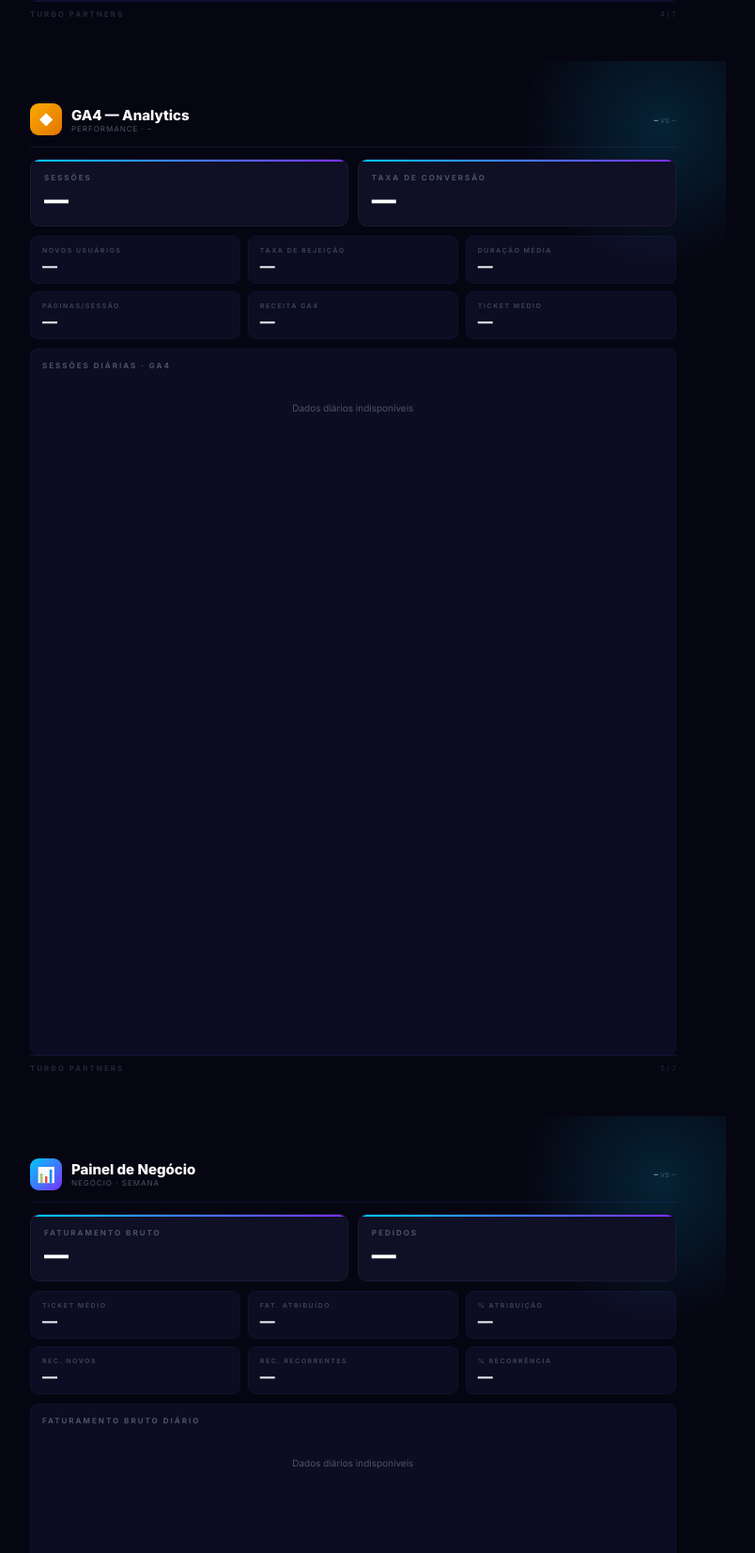
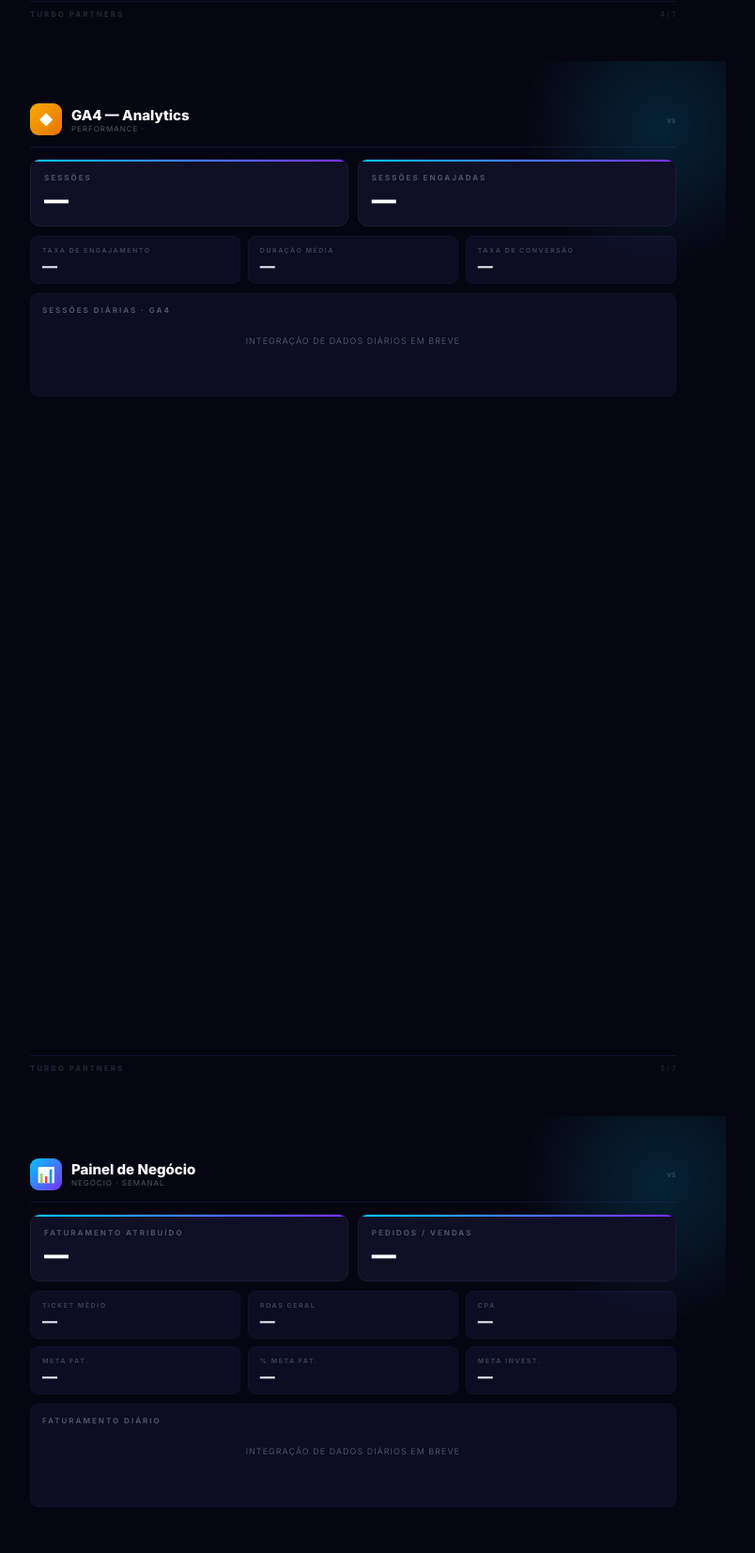
Before and after one commit to Warleypablo/auto-report, a Python web app: template core/templates/ecommerce.html in a window 1280 px wide. Shown: the part 4425-6078 px from the top of the page at 94% size, without its empty margins (21-825 px from the left). Run offline with Jinja, Linux system fonts and the light colour scheme; the template is opened without the code that fills it, so the values that code supplies are empty.

Commit message:
fix(pdf): corrige mapeamento de chaves (lowercase), nomes reais dos handlers, layout compacto
- normalizar_dados() lowercaseia chaves: PERIODO_INICIO → periodo_inicio
- ecommerce.html: fat_face/roas_face/inv_face para Meta, fat_goog/roas_goog para Google
- GA4: ses_ga, ses_eng_ga, taxa_eng_ga, temp_med_ga (nomes reais do scraper)
- Remove KPIs não coletados (CTR/CPM/CPC/Cliques) — substitui por vendas e CPA
- chart-wrap: min-height fixo (evita espaço vazio excessivo com flex:1)
- Painel usa meta_fat, per_meta_fat, meta_inv do painel_scraper

Co-Authored-By: Claude Sonnet 4.6 <noreply@anthropic.com>

```diff
--- a/core/pdf_generator.py
+++ b/core/pdf_generator.py
@@ -37,9 +37,10 @@ def _get_env() -> Environment:
 def normalizar_dados(dados: dict[str, str]) -> dict[str, Any]:
     """
     Converte placeholders do handler em contexto Jinja2.
-    {"{{fat_sem}}": "R$ 100,00"} → {"fat_sem": "R$ 100,00"}
+    {"{{PERIODO_INICIO}}": "26/05"} → {"periodo_inicio": "26/05"}
+    Lowercaseia todas as chaves para uniformidade.
     """
-    return {re.sub(r"[{}]", "", k).strip(): v for k, v in dados.items()}
+    return {re.sub(r"[{}]", "", k).strip().lower(): v for k, v in dados.items()}
 
 
 def selecionar_template(categoria: str) -> str:
--- a/core/templates/base.html
+++ b/core/templates/base.html
@@ -163,7 +163,7 @@ body {
   border: 1px solid var(--border-sub);
   border-radius: 8px;
   padding: 12px;
-  flex: 1;
+  min-height: 110px;
 }
 .chart-title {
   font-size: 8px;
--- a/core/templates/ecommerce.html
+++ b/core/templates/ecommerce.html
@@ -8,9 +8,17 @@
 {% set total_pags = 7 %}
 {% set dd = dados_diarios if dados_diarios is defined else {} %}
 
+{# Helpers de período — basic_placeholders retorna PERIODO_INICIO/FIM em uppercase,
+   normalizar_dados() faz lowercase, então aqui usamos periodo_inicio/periodo_fim #}
+{% set p_ini  = periodo_inicio if periodo_inicio is defined else "" %}
+{% set p_fim  = periodo_fim    if periodo_fim    is defined else "" %}
+{% set p_ini2 = periodo_inicio_comp if periodo_inicio_comp is defined else "" %}
+{% set p_fim2 = periodo_fim_comp    if periodo_fim_comp    is defined else "" %}
+{% set periodo_str = (p_ini + " – " + p_fim) if p_ini else (periodo if periodo is defined else "") %}
+
 {% block content %}
 
-{# PÁG 1 — CAPA #}
+{# ═══════════════════════ PÁG 1 — CAPA ═══════════════════════ #}
 <div class="page">
   <div class="accent-line"></div>
   <div class="glow-tr"></div>
@@ -21,20 +29,20 @@
     <span style="font-size:9px;font-weight:700;letter-spacing:3px;text-transform:uppercase;color:var(--t-dim);">Turbo Partners</span>
   </div>
 
-  <div style="flex:1;display:flex;flex-direction:column;justify-content:center;padding:24px 0;">
+  <div style="flex:1;display:flex;flex-direction:column;justify-content:center;padding:20px 0;">
     <div style="font-size:10px;font-weight:700;letter-spacing:3px;text-transform:uppercase;color:var(--cyan);margin-bottom:10px;">
       Relatório de Performance
     </div>
-    <div style="font-size:38px;font-weight:900;letter-spacing:-1.5px;line-height:1.05;color:var(--t-primary);margin-bottom:10px;">
+    <div style="font-size:40px;font-weight:900;letter-spacing:-1.5px;line-height:1;color:var(--t-primary);margin-bottom:12px;">
       {{ cliente if cliente is defined else "Cliente" }}
     </div>
-    <div style="font-size:13px;color:var(--t-ghost);">
+    <div style="font-size:12px;color:var(--t-ghost);">
       <strong style="color:var(--t-muted);">
-        {{ freq if freq is defined else "Semana" }} {{ semana if semana is defined else "" }} · {{ periodo_inicio if periodo_inicio is defined else "" }} a {{ periodo_fim if periodo_fim is defined else "" }}
+        {{ freq if freq is defined else "Semanal" }}{% if p_ini %} · {{ p_ini }} a {{ p_fim }}{% endif %}
       </strong>
     </div>
 
-    <div class="accent-line-h" style="margin:20px 0;"></div>
+    <div class="accent-line-h" style="margin:18px 0;"></div>
 
     <div class="g2 g3c">
       <div class="card-sm">
@@ -63,19 +71,19 @@
 
   <div style="display:flex;justify-content:space-between;align-items:flex-end;">
     <span style="font-size:8px;color:var(--t-dim);letter-spacing:2px;text-transform:uppercase;">Relatório Semanal</span>
-    <span style="font-size:9px;color:var(--t-dim);">{{ periodo_fim if periodo_fim is defined else "" }}</span>
+    <span style="font-size:9px;color:var(--t-dim);">{{ p_fim }}</span>
   </div>
 </div>
 
-{# PÁG 2 — RESUMO EXECUTIVO #}
+{# ═══════════════════════ PÁG 2 — RESUMO EXECUTIVO ═══════════════════════ #}
 <div class="page">
   <div class="glow-tr"></div>
 
-  <div style="font-size:10px;font-weight:700;letter-spacing:3px;text-transform:uppercase;color:var(--cyan);margin-bottom:16px;">
+  <div style="font-size:10px;font-weight:700;letter-spacing:3px;text-transform:uppercase;color:var(--cyan);margin-bottom:14px;">
     Resumo Executivo
   </div>
 
-  <div class="card" style="margin-bottom:12px;">
+  <div class="card" style="margin-bottom:10px;">
     <div class="accent-line-top"></div>
     <div class="kpi-big-label">Faturamento Total Atribuído</div>
     <div class="kpi-big-value">{{ fat_sem if fat_sem is defined else "—" }}</div>
@@ -86,23 +94,22 @@
     {% endif %}
   </div>
 
-  <div class="g2 g2c" style="margin-bottom:12px;">
-    {{ big_kpi("ROAS (Meta)", roas if roas is defined else "—", var_roas if var_roas is defined else None, roas_comp if roas_comp is defined else None) }}
-    {{ big_kpi("ROAS (Google)", roas_google if roas_google is defined else "—", var_roas_google if var_roas_google is defined else None, roas_google_comp if roas_google_comp is defined else None) }}
+  <div class="g2 g2c" style="margin-bottom:10px;">
+    {{ big_kpi("ROAS (Meta)", roas_face if roas_face is defined else (roas if roas is defined else "—"), var_roas_face if var_roas_face is defined else (var_roas if var_roas is defined else None), roas_face_comp if roas_face_comp is defined else None) }}
+    {{ big_kpi("ROAS (Google)", roas_goog if roas_goog is defined else "—", var_roas_goog if var_roas_goog is defined else None) }}
   </div>
 
-  <div class="g2 g2c" style="margin-bottom:12px;">
+  <div class="g2 g2c" style="margin-bottom:10px;">
     {{ big_kpi("Investimento Total", inv_sem if inv_sem is defined else "—", var_inv_sem if var_inv_sem is defined else None) }}
     {{ big_kpi("Vendas / Pedidos", vendas if vendas is defined else "—", var_vendas if var_vendas is defined else None) }}
   </div>
 
-  <div class="card-sm" style="margin-bottom:auto;">
+  <div class="card-sm">
     <div style="font-size:10px;color:var(--t-muted);line-height:1.7;font-style:italic;">
       {% if var_fat_sem is defined and var_fat_sem and var_fat_sem | delta_class == "up" %}
-        Semana {{ semana if semana is defined else "" }} registrou crescimento de {{ var_fat_sem }} no faturamento
-        atribuído, atingindo {{ fat_sem if fat_sem is defined else "" }}. As campanhas seguem em aceleração.
+        A semana registrou crescimento de {{ var_fat_sem }} no faturamento atribuído, atingindo {{ fat_sem if fat_sem is defined else "" }}. As campanhas seguem em aceleração.
       {% else %}
-        Semana {{ semana if semana is defined else "" }} registrou faturamento de {{ fat_sem if fat_sem is defined else "" }}.
+        A semana registrou faturamento de {{ fat_sem if fat_sem is defined else "—" }}.
         {% if var_fat_sem is defined and var_fat_sem %}
         Retração de {{ var_fat_sem }} vs. semana anterior — campanhas em fase de otimização.
         {% endif %}
@@ -113,29 +120,32 @@
   {{ page_footer(2, total_pags) }}
 </div>
 
-{# PÁG 3 — META ADS #}
+{# ═══════════════════════ PÁG 3 — META ADS ═══════════════════════ #}
 <div class="page">
   <div class="glow-tr"></div>
 
   {{ channel_header(
       "Meta Ads",
       '<span style="background:linear-gradient(135deg,#1877F2,#0D5FBF);width:34px;height:34px;border-radius:9px;display:flex;align-items:center;justify-content:center;font-size:15px;font-weight:900;color:#fff;">f</span>',
-      (periodo_inicio if periodo_inicio is defined else "") + " – " + (periodo_fim if periodo_fim is defined else ""),
-      (periodo_inicio_comp if periodo_inicio_comp is defined else "") + " – " + (periodo_fim_comp if periodo_fim_comp is defined else "")
+      periodo_str,
+      (p_ini2 + " – " + p_fim2) if p_ini2 else ""
   ) }}
 
   <div class="row" style="margin-bottom:10px;">
-    {{ big_kpi("Faturamento Atribuído", fat_meta if fat_meta is defined else (fat_sem if fat_sem is defined else "—"), var_fat_meta if var_fat_meta is defined else (var_fat_sem if var_fat_sem is defined else None), fat_meta_comp if fat_meta_comp is defined else None) }}
-    {{ big_kpi("ROAS", roas if roas is defined else "—", var_roas if var_roas is defined else None, roas_comp if roas_comp is defined else None) }}
+    {{ big_kpi("Faturamento Atribuído",
+        fat_face if fat_face is defined else (fat_sem if fat_sem is defined else "—"),
+        var_fat_face if var_fat_face is defined else (var_fat_sem if var_fat_sem is defined else None),
+        fat_face_comp if fat_face_comp is defined else None) }}
+    {{ big_kpi("ROAS",
+        roas_face if roas_face is defined else (roas if roas is defined else "—"),
+        var_roas_face if var_roas_face is defined else (var_roas if var_roas is defined else None),
+        roas_face_comp if roas_face_comp is defined else None) }}
   </div>
 
   <div class="g2 g3c" style="margin-bottom:10px;">
-    {{ small_kpi("Investimento", inv_meta if inv_meta is defined else (inv_sem if inv_sem is defined else "—"), var_inv_meta if var_inv_meta is defined else None) }}
-    {{ small_kpi("Cliques", cliques_meta if cliques_meta is defined else "—", var_cliques_meta if var_cliques_meta is defined else None) }}
-    {{ small_kpi("CTR", ctr_meta if ctr_meta is defined else "—", var_ctr_meta if var_ctr_meta is defined else None) }}
-    {{ small_kpi("CPM", cpm_meta if cpm_meta is defined else "—", var_cpm_meta if var_cpm_meta is defined else None) }}
-    {{ small_kpi("CPC", cpc_meta if cpc_meta is defined else "—", var_cpc_meta if var_cpc_meta is defined else None) }}
-    {{ small_kpi("Conversões", conv_meta if conv_meta is defined else "—", var_conv_meta if var_conv_meta is defined else None) }}
+    {{ small_kpi("Investimento", inv_face if inv_face is defined else (inv_sem if inv_sem is defined else "—"), var_inv_face if var_inv_face is defined else None) }}
+    {{ small_kpi("Vendas", vendas_face if vendas_face is defined else "—", var_vendas_face if var_vendas_face is defined else None) }}
+    {{ small_kpi("CPA", cpa_face if cpa_face is defined else "—", var_cpa_face if var_cpa_face is defined else None) }}
   </div>
 
   {{ bar_chart("chart_meta", dd.get("meta_ads") if dd else None, "Faturamento diário · Meta Ads") }}
@@ -143,59 +153,53 @@
   {{ page_footer(3, total_pags) }}
 </div>
 
-{# PÁG 4 — GOOGLE ADS #}
+{# ═══════════════════════ PÁG 4 — GOOGLE ADS ═══════════════════════ #}
 <div class="page">
   <div class="glow-tr"></div>
 
   {{ channel_header(
       "Google Ads",
       '<span style="background:linear-gradient(135deg,#EA4335,#FBBC05);width:34px;height:34px;border-radius:9px;display:flex;align-items:center;justify-content:center;font-size:14px;font-weight:900;color:#fff;">G</span>',
-      (periodo_inicio if periodo_inicio is defined else "") + " – " + (periodo_fim if periodo_fim is defined else ""),
-      (periodo_inicio_comp if periodo_inicio_comp is defined else "") + " – " + (periodo_fim_comp if periodo_fim_comp is defined else "")
+      periodo_str,
+      (p_ini2 + " – " + p_fim2) if p_ini2 else ""
   ) }}
 
   <div class="row" style="margin-bottom:10px;">
-    {{ big_kpi("Receita Conversões", fat_google if fat_google is defined else "—", var_fat_google if var_fat_google is defined else None, fat_google_comp if fat_google_comp is defined else None) }}
-    {{ big_kpi("ROAS", roas_google if roas_google is defined else "—", var_roas_google if var_roas_google is defined else None, roas_google_comp if roas_google_comp is defined else None) }}
+    {{ big_kpi("Faturamento Atribuído", fat_goog if fat_goog is defined else "—", var_fat_goog if var_fat_goog is defined else None) }}
+    {{ big_kpi("ROAS", roas_goog if roas_goog is defined else "—", var_roas_goog if var_roas_goog is defined else None) }}
   </div>
 
   <div class="g2 g3c" style="margin-bottom:10px;">
-    {{ small_kpi("Investimento", inv_google if inv_google is defined else "—", var_inv_google if var_inv_google is defined else None) }}
-    {{ small_kpi("Impressões", impr_google if impr_google is defined else "—", var_impr_google if var_impr_google is defined else None) }}
-    {{ small_kpi("CTR", ctr_google if ctr_google is defined else "—", var_ctr_google if var_ctr_google is defined else None) }}
-    {{ small_kpi("Cliques", cliques_google if cliques_google is defined else "—", var_cliques_google if var_cliques_google is defined else None) }}
-    {{ small_kpi("CPC", cpc_google if cpc_google is defined else "—", var_cpc_google if var_cpc_google is defined else None) }}
-    {{ small_kpi("CPA", cpa_google if cpa_google is defined else "—", var_cpa_google if var_cpa_google is defined else None) }}
+    {{ small_kpi("Investimento", inv_goog if inv_goog is defined else "—", var_inv_goog if var_inv_goog is defined else None) }}
+    {{ small_kpi("Vendas", vendas_goog if vendas_goog is defined else "—", var_vendas_goog if var_vendas_goog is defined else None) }}
+    {{ small_kpi("CPA", cpa_goog if cpa_goog is defined else "—", var_cpa_goog if var_cpa_goog is defined else None) }}
   </div>
 
-  {{ bar_chart("chart_google", dd.get("google_ads") if dd else None, "Receita diária · Google Ads") }}
+  {{ bar_chart("chart_google", dd.get("google_ads") if dd else None, "Faturamento diário · Google Ads") }}
 
   {{ page_footer(4, total_pags) }}
 </div>
 
-{# PÁG 5 — GA4 #}
+{# ═══════════════════════ PÁG 5 — GA4 ═══════════════════════ #}
 <div class="page">
   <div class="glow-tr"></div>
 
   {{ channel_header(
       "GA4 — Analytics",
       '<span style="background:linear-gradient(135deg,#F9AB00,#E37400);width:34px;height:34px;border-radius:9px;display:flex;align-items:center;justify-content:center;font-size:14px;font-weight:900;color:#fff;">◆</span>',
-      (periodo_inicio if periodo_inicio is defined else "") + " – " + (periodo_fim if periodo_fim is defined else ""),
-      (periodo_inicio_comp if periodo_inicio_comp is defined else "") + " – " + (periodo_fim_comp if periodo_fim_comp is defined else "")
+      periodo_str,
+      (p_ini2 + " – " + p_fim2) if p_ini2 else ""
   ) }}
 
   <div class="row" style="margin-bottom:10px;">
-    {{ big_kpi("Sessões", sessoes if sessoes is defined else "—", var_sessoes if var_sessoes is defined else None, sessoes_comp if sessoes_comp is defined else None) }}
-    {{ big_kpi("Taxa de Conversão", taxa_conv if taxa_conv is defined else "—", var_taxa_conv if var_taxa_conv is defined else None, taxa_conv_comp if taxa_conv_comp is defined else None) }}
+    {{ big_kpi("Sessões", ses_ga if ses_ga is defined else "—", var_ses_ga if var_ses_ga is defined else None) }}
+    {{ big_kpi("Sessões Engajadas", ses_eng_ga if ses_eng_ga is defined else "—", var_ses_eng_ga if var_ses_eng_ga is defined else None) }}
   </div>
 
   <div class="g2 g3c" style="margin-bottom:10px;">
-    {{ small_kpi("Novos Usuários", novos_usuarios if novos_usuarios is defined else "—", var_novos_usuarios if var_novos_usuarios is defined else None) }}
-    {{ small_kpi("Taxa de Rejeição", bounce_rate if bounce_rate is defined else "—", var_bounce_rate if var_bounce_rate is defined else None) }}
-    {{ small_kpi("Duração Média", duracao_media if duracao_media is defined else "—") }}
-    {{ small_kpi("Páginas/Sessão", pags_sessao if pags_sessao is defined else "—") }}
-    {{ small_kpi("Receita GA4", receita_ga4 if receita_ga4 is defined else "—", var_receita_ga4 if var_receita_ga4 is defined else None) }}
-    {{ small_kpi("Ticket Médio", tck_med if tck_med is defined else "—", var_tck_med if var_tck_med is defined else None) }}
+    {{ small_kpi("Taxa de Engajamento", taxa_eng_ga if taxa_eng_ga is defined else "—", var_taxa_eng_ga if var_taxa_eng_ga is defined else None) }}
+    {{ small_kpi("Duração Média", temp_med_ga if temp_med_ga is defined else "—", var_temp_med_ga if var_temp_med_ga is defined else None) }}
+    {{ small_kpi("Taxa de Conversão", taxa_conv if taxa_conv is defined else "—", var_taxa_conv if var_taxa_conv is defined else None) }}
   </div>
 
   {{ bar_chart("chart_ga4", dd.get("ga4") if dd else None, "Sessões diárias · GA4") }}
@@ -203,38 +207,38 @@
   {{ page_footer(5, total_pags) }}
 </div>
 
-{# PÁG 6 — PAINEL INTERNO #}
+{# ═══════════════════════ PÁG 6 — PAINEL INTERNO ═══════════════════════ #}
 <div class="page">
   <div class="glow-tr"></div>
 
   {{ channel_header(
       "Painel de Negócio",
       '<span style="background:linear-gradient(135deg,#00C8FF,#7B2FFF);width:34px;height:34px;border-radius:9px;display:flex;align-items:center;justify-content:center;font-size:16px;">📊</span>',
-      (periodo_inicio if periodo_inicio is defined else "") + " – " + (periodo_fim if periodo_fim is defined else ""),
-      (periodo_inicio_comp if periodo_inicio_comp is defined else "") + " – " + (periodo_fim_comp if periodo_fim_comp is defined else ""),
-      "Negócio · " + (freq if freq is defined else "Semana") + " " + (semana if semana is defined else "")
+      periodo_str,
+      (p_ini2 + " – " + p_fim2) if p_ini2 else "",
+      "Negócio · " + (freq if freq is defined else "Semanal")
   ) }}
 
   <div class="row" style="margin-bottom:10px;">
-    {{ big_kpi("Faturamento Bruto", fat_bruto if fat_bruto is defined else "—", var_fat_bruto if var_fat_bruto is defined else None, fat_bruto_comp if fat_bruto_comp is defined else None) }}
-    {{ big_kpi("Pedidos", pedidos if pedidos is defined else (vendas if vendas is defined else "—"), var_pedidos if var_pedidos is defined else (var_vendas if var_vendas is defined else None)) }}
+    {{ big_kpi("Faturamento Atribuído", fat_sem if fat_sem is defined else "—", var_fat_sem if var_fat_sem is defined else None) }}
+    {{ big_kpi("Pedidos / Vendas", vendas if vendas is defined else "—", var_vendas if var_vendas is defined else None) }}
   </div>
 
   <div class="g2 g3c" style="margin-bottom:10px;">
     {{ small_kpi("Ticket Médio", tck_med if tck_med is defined else "—", var_tck_med if var_tck_med is defined else None) }}
-    {{ small_kpi("Fat. Atribuído", fat_sem if fat_sem is defined else "—", var_fat_sem if var_fat_sem is defined else None) }}
-    {{ small_kpi("% Atribuição", perc_atrib if perc_atrib is defined else "—") }}
-    {{ small_kpi("Rec. Novos", rec_novos if rec_novos is defined else "—") }}
-    {{ small_kpi("Rec. Recorrentes", rec_recorrentes if rec_recorrentes is defined else "—") }}
-    {{ small_kpi("% Recorrência", perc_recorrencia if perc_recorrencia is defined else "—") }}
+    {{ small_kpi("ROAS Geral", roas if roas is defined else "—", var_roas if var_roas is defined else None) }}
+    {{ small_kpi("CPA", cpa if cpa is defined else "—", var_cpa if var_cpa is defined else None) }}
+    {{ small_kpi("Meta Fat.", meta_fat if meta_fat is defined else "—") }}
+    {{ small_kpi("% Meta Fat.", per_meta_fat if per_meta_fat is defined else "—") }}
+    {{ small_kpi("Meta Invest.", meta_inv if meta_inv is defined else "—") }}
   </div>
 
-  {{ bar_chart("chart_painel", dd.get("painel") if dd else None, "Faturamento bruto diário") }}
+  {{ bar_chart("chart_painel", dd.get("painel") if dd else None, "Faturamento diário") }}
 
   {{ page_footer(6, total_pags) }}
 </div>
 
-{# PÁG 7 — CONTRA-CAPA #}
+{# ═══════════════════════ PÁG 7 — CONTRA-CAPA ═══════════════════════ #}
 <div class="page" style="justify-content:center;align-items:center;gap:20px;">
   <div class="glow-tr"></div>
   <div class="glow-bl"></div>
--- a/core/templates/partials/_bar_chart.html
+++ b/core/templates/partials/_bar_chart.html
@@ -34,8 +34,8 @@
     })();
   </script>
   {% else %}
-  <div style="color:var(--t-faint);font-size:10px;text-align:center;padding:24px 0;">
-    Dados diários indisponíveis
+  <div style="color:var(--t-faint);font-size:9px;text-align:center;padding:12px 0;letter-spacing:1px;text-transform:uppercase;">
+    Integração de dados diários em breve
   </div>
   {% endif %}
 </div>
```
